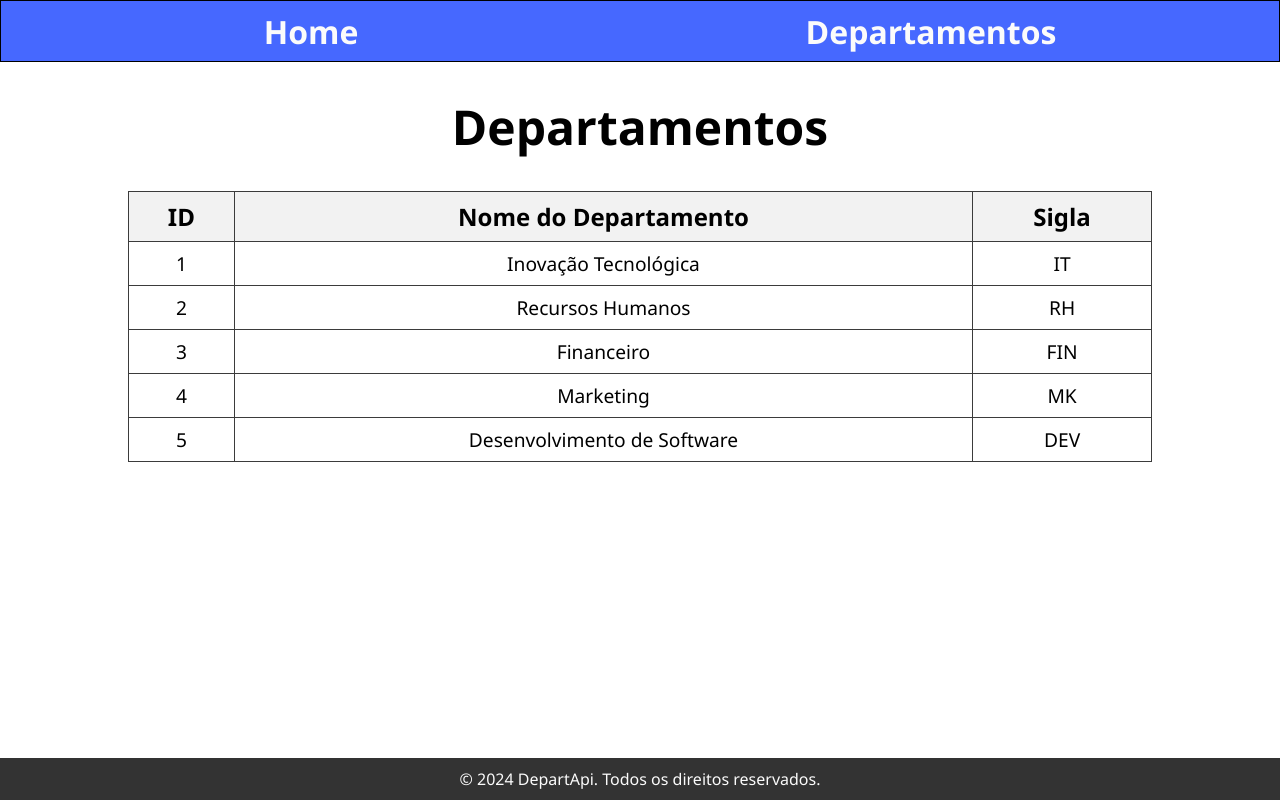
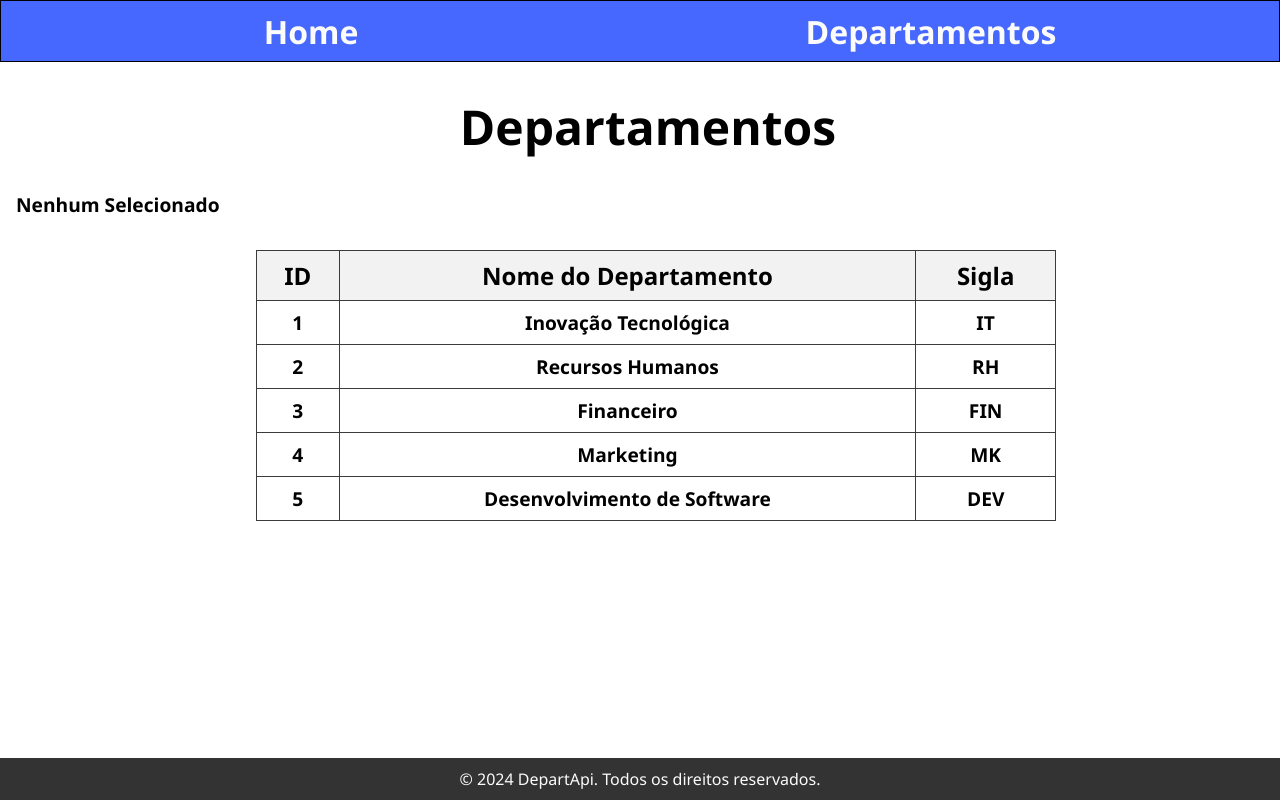
Before and after one commit to Miguel-Fr3/DepartFront, an Angular app: page /departamentos in a window 1280 px wide. Shown: the top 800 px of the page. Built offline with nearby package versions, Linux system fonts and the light colour scheme.

Commit message:
Fazendo select dos componentes

```diff
--- a/src/app/components/departamentos/departamentos.component.css
+++ b/src/app/components/departamentos/departamentos.component.css
@@ -4,9 +4,21 @@ h1{
   font-size: 3rem;
   text-align: center;
 }
+div{
+  text-align: left;
+  font-size: 1.2rem;
+  margin-left: 1rem;
+  font-weight: bolder;
+}
+.tabela{
+  margin-top: 2rem;
+  display: flex;
+  justify-content: center;
+  align-items: center;
+  font-weight: bold;
+}
 table {
-  width: 80%;
-  margin: 20px auto;
+  width: 800px;
   border-collapse: collapse;
 }
 
@@ -26,3 +38,23 @@ td{
 th {
   background-color: #f2f2f2;
 }
+td:hover{
+  background-color: #ebebeb;
+  cursor: pointer;
+}
+
+
+button {
+  display: inline-block;
+  padding: 10px 20px;
+  margin-top: 20px;
+  font-size: 1.2rem;
+  background-color: #4668ff;
+  color: #fff;
+  text-decoration: none;
+  border-radius: 5px;
+}
+
+button:hover {
+  background-color: #3349ab;
+}
--- a/src/app/components/departamentos/departamentos.component.html
+++ b/src/app/components/departamentos/departamentos.component.html
@@ -1,5 +1,14 @@
+
+
+<div *ngIf="departamentoSelecionado">
+  <h1> Departamento selecionado: {{departamentoSelecionado}}</h1>
+  <br>
+  <button (click)="voltar()">Voltar</button>
+</div>
+<div *ngIf="!departamentoSelecionado">
   <h1>{{ titulo }}</h1>
-
+  Nenhum Selecionado
+  <div class="tabela">
     <table>
       <thead>
         <tr>
@@ -9,10 +18,12 @@
         </tr>
       </thead>
       <tbody>
-    <tr *ngFor="let departamento of departamentos">
+        <tr *ngFor="let departamento of departamentos" (click)="departamentoSelect(departamento)">
           <td>{{ departamento.id }}</td>
           <td>{{ departamento.nome }}</td>
           <td>{{ departamento.sigla }}</td>
         </tr>
       </tbody>
     </table>
+    </div>
+</div>
--- a/src/app/components/departamentos/departamentos.component.ts
+++ b/src/app/components/departamentos/departamentos.component.ts
@@ -10,6 +10,8 @@ export class DepartamentosComponent implements OnInit {
 
   titulo = 'Departamentos';
 
+  public departamentoSelecionado!: string;
+
   public departamentos: Departamento[] = [
     { id: 1, nome: 'Inovação Tecnológica', sigla: 'IT' },
     { id: 2, nome: 'Recursos Humanos', sigla: 'RH' },
@@ -18,6 +20,13 @@ export class DepartamentosComponent implements OnInit {
     { id: 5, nome: 'Desenvolvimento de Software', sigla: 'DEV' },
   ];
 
+  departamentoSelect(Departamento: any){
+    this.departamentoSelecionado = Departamento.nome;
+  }
+  voltar() {
+    this.departamentoSelecionado = ''
+  }
+
   constructor() {}
 
   ngOnInit() {}
--- a/src/app/components/funcionarios/funcionarios.component.css
+++ b/src/app/components/funcionarios/funcionarios.component.css
@@ -4,11 +4,22 @@ h1{
   font-size: 3rem;
   text-align: center;
 }
+div{
+  text-align: left;
+  font-size: 1.2rem;
+  margin-left: 1rem;
+  font-weight: bolder;
+}
+.tabela{
+  margin-top: 2rem;
+  display: flex;
+  justify-content: center;
+  align-items: center;
+  font-weight: bold;
+}
 table {
-  width: 80%;
-  margin: 20px auto;
+  width: 800px;
   border-collapse: collapse;
-  margin-bottom: 5rem;
 }
 
 th{
@@ -27,3 +38,23 @@ td{
 th {
   background-color: #f2f2f2;
 }
+td:hover{
+  background-color: #ebebeb;
+  cursor: pointer;
+}
+
+
+button {
+  display: inline-block;
+  padding: 10px 20px;
+  margin-top: 20px;
+  font-size: 1.2rem;
+  background-color: #4668ff;
+  color: #fff;
+  text-decoration: none;
+  border-radius: 5px;
+}
+
+button:hover {
+  background-color: #3349ab;
+}
--- a/src/app/components/funcionarios/funcionarios.component.html
+++ b/src/app/components/funcionarios/funcionarios.component.html
@@ -1,5 +1,13 @@
+
+<div *ngIf="funcionarioSelecionado">
+  <h1> Departamento selecionado: {{funcionarioSelecionado}}</h1>
+  <br>
+  <button (click)="voltar()">Voltar</button>
+</div>
+<div *ngIf="!funcionarioSelecionado">
   <h1>{{ titulo }}</h1>
-
+  Nenhum Selecionado
+  <div class="tabela">
     <table>
       <thead>
         <tr>
@@ -11,7 +19,7 @@
         </tr>
       </thead>
       <tbody>
-    <tr *ngFor="let funcionario of funcionarios">
+        <tr *ngFor="let funcionario of funcionarios" (click)="funcionarioSelect(funcionario)">
           <td>{{ funcionario.id }}</td>
           <td>{{ funcionario.nome }}</td>
           <td>
@@ -22,3 +30,5 @@
         </tr>
       </tbody>
     </table>
+    </div>
+</div>
--- a/src/app/components/funcionarios/funcionarios.component.ts
+++ b/src/app/components/funcionarios/funcionarios.component.ts
@@ -9,6 +9,8 @@ import { Funcionario } from './funcionario.models';
 export class FuncionariosComponent implements OnInit {
 
   titulo = 'Funcionarios';
+
+  public funcionarioSelecionado!: string;
 
   public funcionarios: Funcionario[] = [
     {   id: 1,
@@ -28,10 +30,31 @@ export class FuncionariosComponent implements OnInit {
         id: 3,
         nome: 'Mariana',
         foto: 'https://picsum.photos/100/100',
-        rg: '456789123',
+        rg: '916782345',
         departamentoId: 3
-      }
+      },
+      {
+        id: 3,
+        nome: 'Lucas',
+        foto: 'https://picsum.photos/100/100',
+        rg: '456237891',
+        departamentoId: 4
+      },
+      {
+        id: 3,
+        nome: 'Luis',
+        foto: 'https://picsum.photos/100/100',
+        rg: '912345678',
+        departamentoId: 5
+      },
   ];
+
+  funcionarioSelect(Funcionario: any){
+    this.funcionarioSelecionado = Funcionario.nome;
+  }
+  voltar() {
+    this.funcionarioSelecionado = ''
+  }
 
   constructor() {}
 
```
Lines whose indentation alone changed are shown as unchanged.
